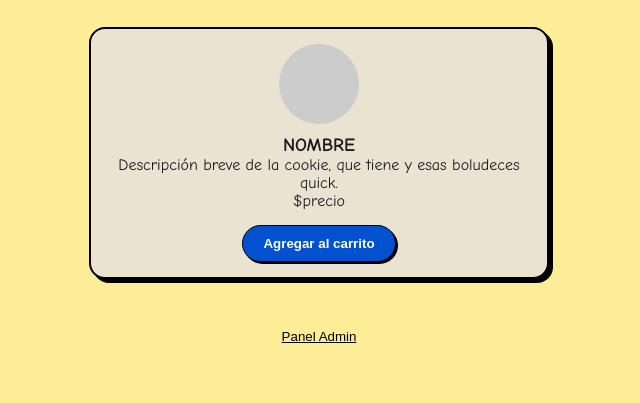
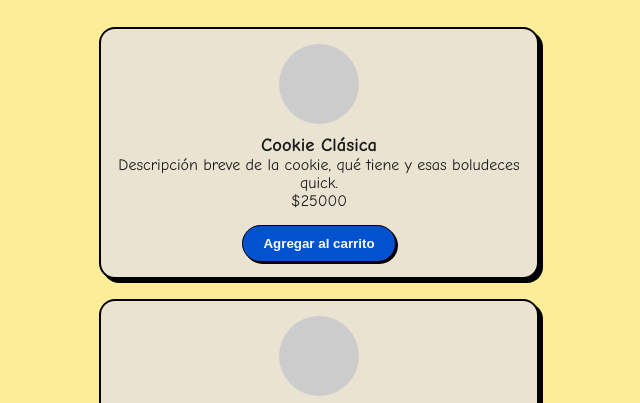
Before and after one commit to urzurioliver/Mess, a website: page public/index.html in a window 1280 px wide. Shown: the part 901-1304 px from the top of the page, without its empty margins (321-961 px from the left). Drawn offline with Linux system fonts and the light colour scheme; files whose address does not match are found by name.

Commit message:
concha de todo

```diff
--- a/public/app.js
+++ b/public/app.js
@@ -1,5 +1,34 @@
 let carrito = [];
+// Arreglo con tus cookies por defecto
+const listaDeCookies = [
+    { id: 1, nombre: "Cookie Clásica", descripcion: "Descripción breve de la cookie, qué tiene y esas boludeces quick.", precio: 25000 },
+    { id: 2, nombre: "Cookie Comicilo", descripcion: "Descripción breve de la cookie, qué tiene y esas boludeces quick.", precio: 25000 },
+    { id: 3, nombre: "Cookie Mess Special", descripcion: "Descripción breve de la cookie, qué tiene y esas boludeces quick.", precio: 25000 }
+  ];
 
+  // Función para renderizar automáticamente las cookies al abrir la página
+  function cargarMenu() {
+    const contenedor = document.querySelector('.cookies-grid');
+    if (!contenedor) return;
+
+    contenedor.innerHTML = '';
+    listaDeCookies.forEach(cookie => {
+      contenedor.innerHTML += `
+        <div class="cookie-card">
+          <div class="cookie-img-circle"></div>
+          <div class="cookie-info">
+            <h3>${cookie.nombre}</h3>
+            <p>${cookie.descripcion}</p>
+            <span class="price">$${cookie.precio}</span>
+          </div>
+          <button class="btn-add" onclick="agregarCookie('${cookie.nombre}', ${cookie.precio})">Agregar al carrito</button>
+        </div>
+      `;
+    });
+  }
+
+  // Llama a la función apenas carga el documento
+  document.addEventListener('DOMContentLoaded', cargarMenu);
 function agregarCookie(nombre, precio) {
   carrito.push({ nombre, precio });
   document.getElementById('cart-count').innerText = carrito.length;
--- a/public/styles.css
+++ b/public/styles.css
@@ -1,9 +1,12 @@
+/* ==========================================
+   VARIABLES Y ESTILOS GLOBALES
+   ========================================== */
    :root {
-  --bg-yellow: #fded96;
-  --mess-pink: #ca1466;
-  --mess-green: #1d7140;
-  --mess-blue: #0252cf;
-  --receipt-bg: #eae3d2;
+    --bg-yellow: #fded96;          /* Fondo amarillo suave general */
+    --mess-pink: #ca1466;          /* Rosa/Magenta oficial MESS */
+    --mess-blue: #0252cf;          /* Azul de botones de acción */
+    --mess-green: #1d7140;         /* Verde del popup de éxito */
+    --receipt-bg: #eae3d2;        /* Beige tipo papel ticket */
     --text-dark: #1a1a1a;
     --font-main: 'Comic Sans MS', 'Chalkboard SE', cursive, sans-serif;
     --font-receipt: 'Courier New', Courier, monospace;
@@ -20,9 +23,14 @@ body {
     font-family: var(--font-main);
     color: var(--text-dark);
     overflow-x: hidden;
+    display: flex;
+    flex-direction: column;
+    align-items: center;
   }
 
-/* 1. LANDING SCREEN */
+  /* ==========================================
+     1. LANDING PAGE (Ciudad de fondo)
+     ========================================== */
   .landing-container {
     width: 100vw;
     height: 100vh;
@@ -71,6 +79,7 @@ body {
     align-items: center;
     justify-content: center;
     animation: bounce 2s infinite;
+    cursor: pointer;
   }
 
   @keyframes bounce {
@@ -78,12 +87,17 @@ body {
     40% { transform: translateY(-10px); }
   }
 
-/* 2. MENU SCREEN */
+  /* ==========================================
+     2. MENÚ DE COOKIES
+     ========================================== */
   .menu-container {
+    width: 100%;
+    max-width: 480px;
     min-height: 100vh;
     padding: 20px;
-  max-width: 500px;
-  margin: 0 auto;
+    display: flex;
+    flex-direction: column;
+    align-items: center;
     position: relative;
   }
 
@@ -92,6 +106,7 @@ body {
     justify-content: center;
     align-items: center;
     position: relative;
+    width: 100%;
     margin-bottom: 30px;
   }
 
@@ -127,6 +142,7 @@ body {
   }
 
   .cookies-grid {
+    width: 100%;
     display: flex;
     flex-direction: column;
     gap: 20px;
@@ -178,7 +194,9 @@ body {
     text-align: center;
   }
 
-/* 3. MODALES & RECIBOS */
+  /* ==========================================
+     3. POPUPS Y RECIBOS (Ticket)
+     ========================================== */
   .modal-overlay {
     position: fixed;
     top: 0;
@@ -262,7 +280,7 @@ body {
     font-family: var(--font-receipt);
   }
 
-/* 4. POPUPS (Rosa y Verde) */
+  /* Popups Rosa y Verde */
   .popup-box {
     width: 85%;
     max-width: 320px;
@@ -319,7 +337,9 @@ body {
     transform: rotate(-10deg);
   }
 
-/* 5. SECCIÓN DE ADMIN */
+  /* ==========================================
+     4. PANTALLAS DE ADMIN
+     ========================================== */
   .admin-container {
     width: 100vw;
     height: 100vh;
```
Lines whose indentation alone changed are shown as unchanged.
